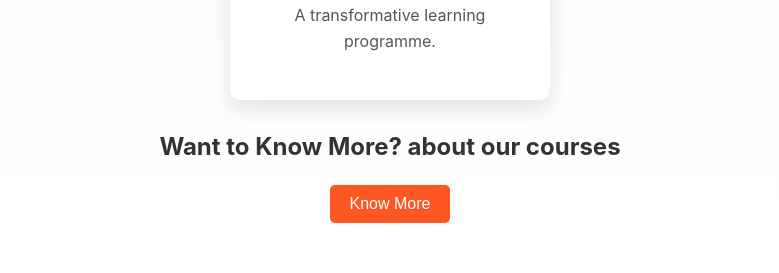
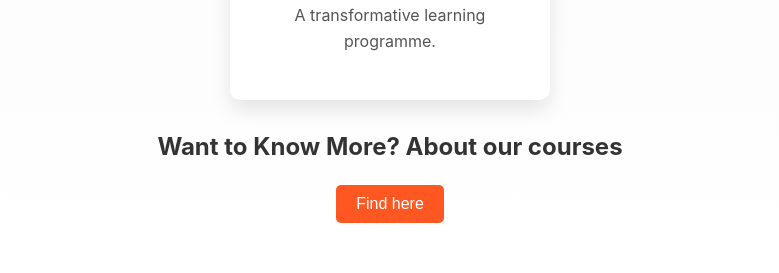
Before and after one commit to varundachuu/MyProject, a React (Create React App) app: page / in a window 1280 px wide. Shown: the part 4360-4633 px from the top of the page, without its empty margins (250-1029 px from the left). Built offline with nearby package versions, Linux system fonts and the light colour scheme.

Commit message:
Update OtherServices.js

```diff
--- a/src/components/js_components/OtherServices.js
+++ b/src/components/js_components/OtherServices.js
@@ -37,12 +37,12 @@ const Services = () => {
         ))}
       </div>
 
-      <h3 className="services-know-more-heading">Want to Know More? about our courses</h3>
+      <h3 className="services-know-more-heading">Want to Know More? About our courses</h3>
       <button
         className={`know-more-button ${isEnlarged ? "enlarged" : ""}`}
         onClick={handleButtonClick}
       >
-        Know More
+        Find here
       </button>
     </section>
   );
```
